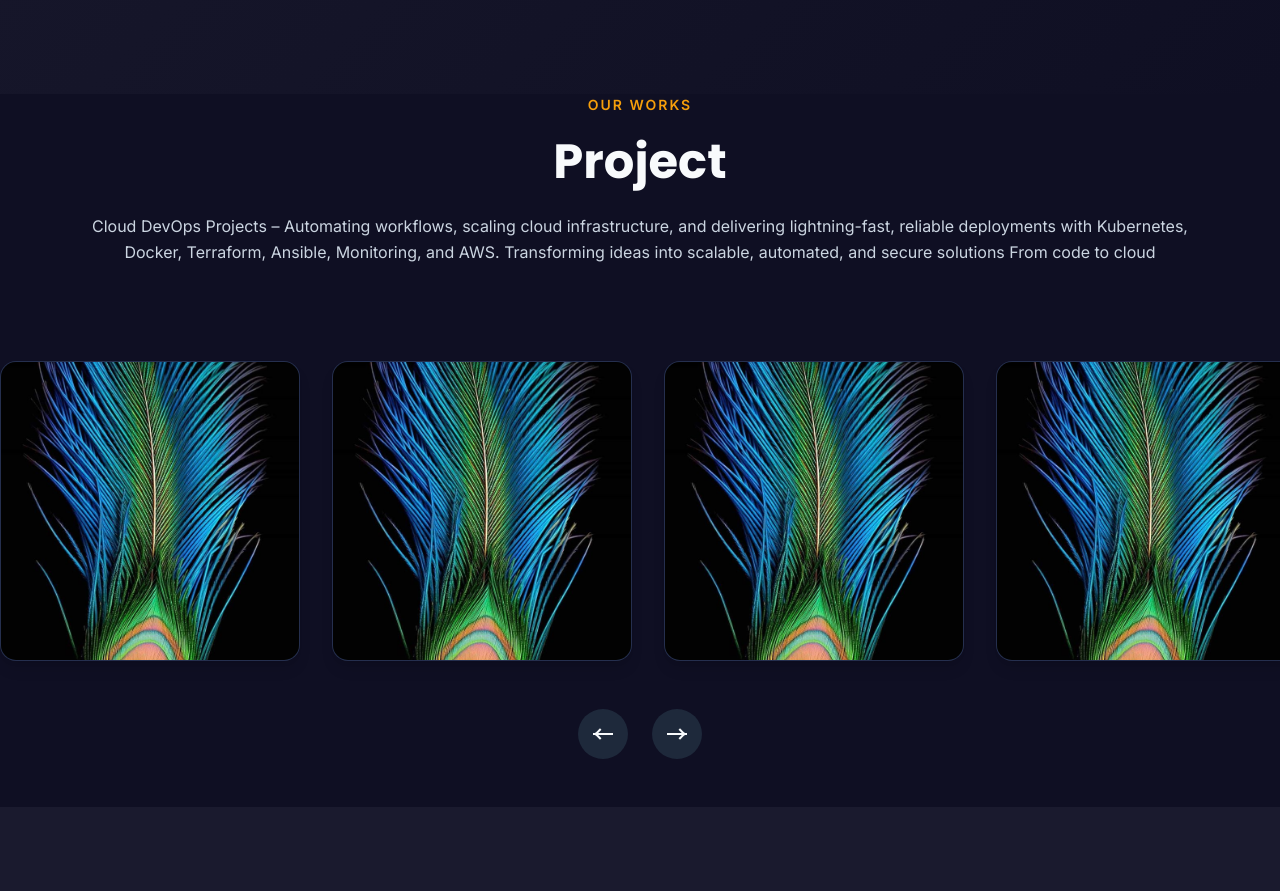
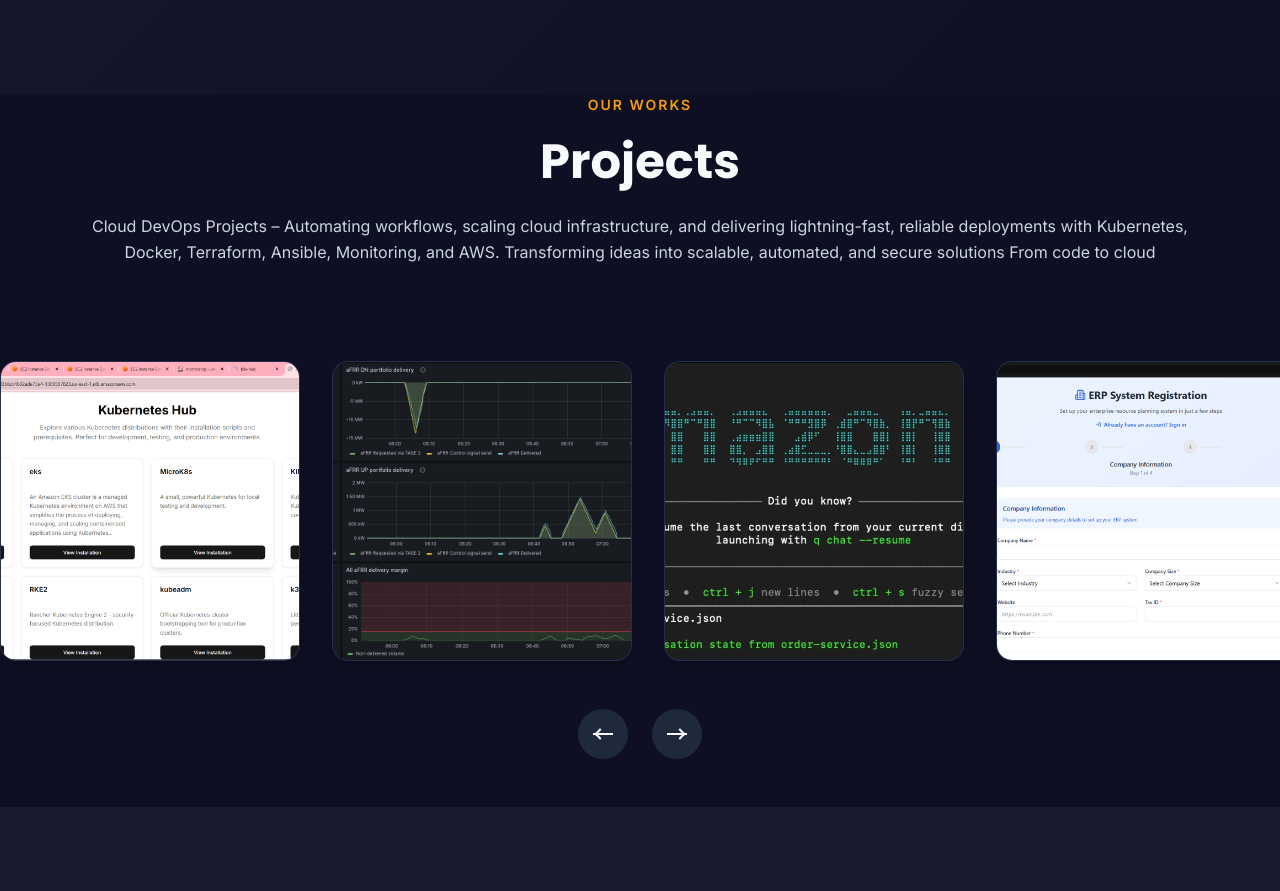
Before and after one commit to GhanshyamRamole/Portfolio, a plain HTML site: page index.html in a window 1280 px wide. Shown: the part 1626-2517 px from the top of the page. Drawn offline with Linux system fonts and the light colour scheme.

Commit message:
images added

```diff
--- a/index.html
+++ b/index.html
@@ -211,7 +211,7 @@
           <div>
             <p class="section-subtitle" id="portfolio-label">Our Works</p>
 
-            <h2 class="h2 section-title">Project</h2>
+            <h2 class="h2 section-title">Projects</h2>
           </div>
 
           <p class="section-text">
@@ -229,13 +229,81 @@
             <li class="slider-item">
               <div class="portfolio-card img-holder" style="--width: 600; --height: 600;">
 
+                <img src="K8s-Hub-App.png" width="600" height="600" loading="lazy" alt="portfolio"
+                  class="img-cover">
+
+                <div class="card-content">
+                  <h3 class="h3 card-title">k8s-Hub-app</h3>
+
+                  <p class="card-text">Learing web k8s Installation for jr. Engineers, Deploying using DevOps best practices</p>
+                </div>
+
+                <a href="https://github.com/GhanshyamRamole/k8s-Hub-app" class="layer-link"></a>
+
+              </div>
+            </li>
+
+            <li class="slider-item">
+              <div class="portfolio-card img-holder" style="--width: 600; --height: 600;">
+
+                <img src="bashboard.png" width="600" height="600" loading="lazy" alt="portfolio"
+                  class="img-cover">
+
+                <div class="card-content">
+                  <h3 class="h3 card-title">PulseView-Monitoring-and-Observability</h3>
+
+                  <p class="card-text">Monitoring and observability project</p>
+                </div>
+
+                <a href="https://github.com/GhanshyamRamole/PulseView-Monitoring-and-Observability-" class="layer-link"></a>
+
+              </div>
+            </li>
+
+            <li class="slider-item">
+              <div class="portfolio-card img-holder" style="--width: 600; --height: 600;">
+
+                <img src="AWS-Q.webp" width="600" height="600" loading="lazy" alt="portfolio"
+                  class="img-cover">
+
+                <div class="card-content">
+                  <h3 class="h3 card-title">AIOps</h3>
+
+                  <p class="card-text">Development and Deploying using AI</p>
+                </div>
+
+                <a href="https://www.linkedin.com/posts/ghanshyamramole_ai-ops-activity-7347614009635827713-zfla?utm_source=share&utm_medium=member_desktop&rcm=ACoAADP7oEkBhsuBr4OLIie9RTcVjFIYP93znAg" class="layer-link"></a>
+
+              </div>
+            </li>
+
+            <li class="slider-item">
+              <div class="portfolio-card img-holder" style="--width: 600; --height: 600;">
+
+                <img src="AIOPS.png" width="600" height="600" loading="lazy" alt="portfolio"
+                  class="img-cover">
+
+                <div class="card-content">
+                  <h3 class="h3 card-title">ERP System</h3>
+
+                  <p class="card-text"> Automated using DevOps </p>
+                </div>
+
+                <a href="" class="layer-link"></a>
+
+              </div>
+            </li>
+
+            <li class="slider-item">
+              <div class="portfolio-card img-holder" style="--width: 600; --height: 600;">
+
                 <img src="Peacock Feather iPhone Wallpaper 4K.jpeg" width="600" height="600" loading="lazy" alt="portfolio"
                   class="img-cover">
 
                 <div class="card-content">
-                  <h3 class="h3 card-title">Lab. 001</h3>
+                  <h3 class="h3 card-title">Comming Soon</h3>
 
-                  <p class="card-text">Website Design</p>
+                  <p class="card-text">........</p>
                 </div>
 
                 <a href="#" class="layer-link"></a>
@@ -250,77 +318,9 @@
                   class="img-cover">
 
                 <div class="card-content">
-                  <h3 class="h3 card-title">Aer Agency</h3>
+                  <h3 class="h3 card-title">Coming Soon</h3>
 
-                  <p class="card-text">Website / Development</p>
-                </div>
-
-                <a href="#" class="layer-link"></a>
-
-              </div>
-            </li>
-
-            <li class="slider-item">
-              <div class="portfolio-card img-holder" style="--width: 600; --height: 600;">
-
-                <img src="Peacock Feather iPhone Wallpaper 4K.jpeg" width="600" height="600" loading="lazy" alt="portfolio"
-                  class="img-cover">
-
-                <div class="card-content">
-                  <h3 class="h3 card-title">Joker Card</h3>
-
-                  <p class="card-text">UX Design / Web App</p>
-                </div>
-
-                <a href="#" class="layer-link"></a>
-
-              </div>
-            </li>
-
-            <li class="slider-item">
-              <div class="portfolio-card img-holder" style="--width: 600; --height: 600;">
-
-                <img src="Peacock Feather iPhone Wallpaper 4K.jpeg" width="600" height="600" loading="lazy" alt="portfolio"
-                  class="img-cover">
-
-                <div class="card-content">
-                  <h3 class="h3 card-title">Peaky Blinders</h3>
-
-                  <p class="card-text">Website / UX Design</p>
-                </div>
-
-                <a href="#" class="layer-link"></a>
-
-              </div>
-            </li>
-
-            <li class="slider-item">
-              <div class="portfolio-card img-holder" style="--width: 600; --height: 600;">
-
-                <img src="Peacock Feather iPhone Wallpaper 4K.jpeg" width="600" height="600" loading="lazy" alt="portfolio"
-                  class="img-cover">
-
-                <div class="card-content">
-                  <h3 class="h3 card-title">Design Zoom</h3>
-
-                  <p class="card-text">Branding / Design</p>
-                </div>
-
-                <a href="#" class="layer-link"></a>
-
-              </div>
-            </li>
-
-            <li class="slider-item">
-              <div class="portfolio-card img-holder" style="--width: 600; --height: 600;">
-
-                <img src="Peacock Feather iPhone Wallpaper 4K.jpeg" width="600" height="600" loading="lazy" alt="portfolio"
-                  class="img-cover">
-
-                <div class="card-content">
-                  <h3 class="h3 card-title">Out Zone</h3>
-
-                  <p class="card-text">UX Design / Web App</p>
+                  <p class="card-text">........</p>
                 </div>
 
                 <a href="#" class="layer-link"></a>
```
Also changed, not shown: AIOPS.png (added), AWS-Q.webp (added), K8s-Hub-App.png (added), bashboard.png (added).
